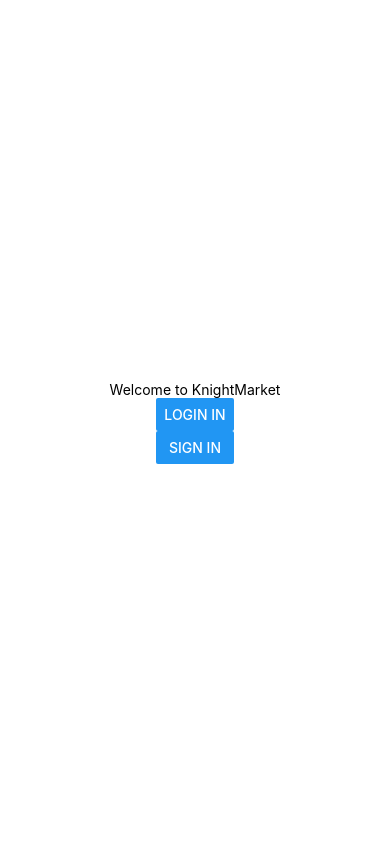
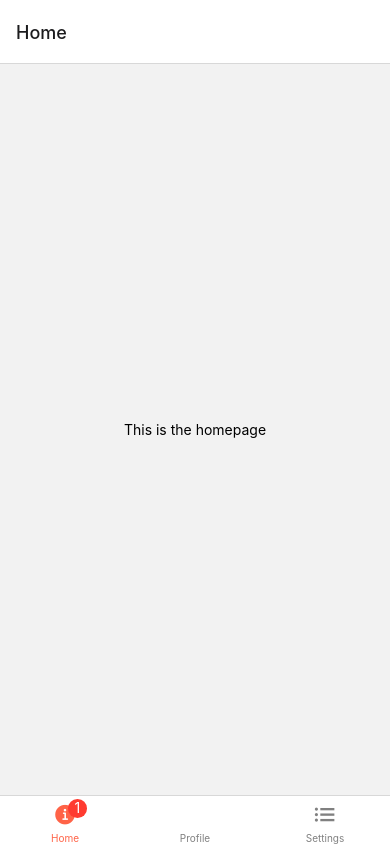
Before and after one commit to Cs262-BASSH/Client, a React Native app: screen /Home in a window 390 px wide. Built offline with nearby package versions, Linux system fonts and the light colour scheme.

Commit message:
tab features

```diff
--- a/App.js
+++ b/App.js
@@ -1,19 +1,19 @@
+// import Login from './components/Login';
+// import SignIn from './components/SignIn';
+import Tabs from './components/Tabs';
+
 import { StatusBar } from 'expo-status-bar';
-import { Button, ScrollView, StyleSheet, Text, View } from 'react-native';
+import { StyleSheet, View} from 'react-native';
+import { NavigationContainer } from '@react-navigation/native';
 
 /* sell, search, buy */
 export default function App() {
+
   return (
-    <View style={styles.container}>
-      <Text>Welcome to KnightMarket</Text>
+    <NavigationContainer>
       <StatusBar style="auto" />
-
-      {/* Login/Sign in Page */}
-      <View>
-        <Button title='Login In'></Button>
-        <Button title='Sign In'></Button>
-      </View>
-    </View>
+      <Tabs></Tabs>
+    </NavigationContainer>
   );
 }
 
--- /dev/null
+++ b/components/Homepage.js
@@ -0,0 +1,10 @@
+import * as React from 'react';
+import { Text, View } from 'react-native';
+
+export default function Homepage() {
+  return (
+    <View style={{ flex: 1, justifyContent: 'center', alignItems: 'center' }}>
+      <Text>This is the homepage</Text>
+    </View>
+  );
+}
--- /dev/null
+++ b/components/Login.js
@@ -0,0 +1,10 @@
+import React from 'react'
+import { Button, View } from 'react-native'
+
+export default function Login() {
+  return (
+    <View>
+      <Button title='Login In'></Button>
+    </View>
+  )
+}
--- /dev/null
+++ b/components/Profile.js
@@ -0,0 +1,10 @@
+import * as React from 'react';
+import { Text, View } from 'react-native';
+
+export default function Profile() {
+  return (
+    <View style={{ flex: 1, justifyContent: 'center', alignItems: 'center' }}>
+      <Text>This is the profile</Text>
+    </View>
+  );
+}
--- /dev/null
+++ b/components/Settings.js
@@ -0,0 +1,10 @@
+import React from 'react';
+import { Text, View } from 'react-native';
+
+export default function Settings() {
+  return (
+    <View style={{ flex: 1, justifyContent: 'center', alignItems: 'center' }}>
+      <Text>This is the setting</Text>
+    </View>
+  )
+}
--- /dev/null
+++ b/components/SignIn.js
@@ -0,0 +1,10 @@
+import React from 'react'
+import { Button, View } from 'react-native'
+
+export default function SignIn() {
+  return (
+    <View>
+      <Button title='Sign In'></Button>
+    </View>
+  )
+}
--- /dev/null
+++ b/components/Tabs.js
@@ -0,0 +1,43 @@
+import Homepage from './Homepage';
+import Settings from './Settings';
+import Profile from './Profile';
+
+import React from 'react';
+import Ionicons from 'react-native-vector-icons/Ionicons';
+import { createBottomTabNavigator } from '@react-navigation/bottom-tabs';
+
+/* This is where the tabs are added */
+
+const Tab = createBottomTabNavigator();
+
+export default function Tabs() {
+
+  return (
+    <Tab.Navigator
+    screenOptions={({ route }) => ({
+      tabBarIcon: ({ focused, color, size }) => {
+        let iconName;
+
+        /* Needs to be Rework: ios-list-box is not a valid icon name */
+        if (route.name === 'Home') {
+          iconName = focused
+            ? 'ios-information-circle'
+            : 'ios-information-circle-outline';
+        } else if (route.name === 'Settings') {
+          iconName = focused ? 'ios-list-box' : 'ios-list';
+        }
+
+        return <Ionicons name={iconName} size={size} color={color} />;
+      },
+      tabBarActiveTintColor: 'tomato',
+      tabBarInactiveTintColor: 'gray',
+    })}
+    >
+      {/* List of tabs */}
+      <Tab.Screen name="Home" component={Homepage} options={{ tabBarBadge: 1 }} />
+      {/* Profile does not have an icon yet */}
+      <Tab.Screen name="Profile" component={Profile} />
+      <Tab.Screen name="Settings" component={Settings} />
+    </Tab.Navigator>
+  )
+}
--- a/package.json
+++ b/package.json
@@ -10,11 +10,16 @@
     "eject": "expo eject"
   },
   "dependencies": {
+    "@react-navigation/bottom-tabs": "^6.4.0",
+    "@react-navigation/native": "^6.0.13",
+    "@react-navigation/native-stack": "^6.9.0",
     "expo": "~45.0.0",
     "expo-status-bar": "~1.3.0",
     "react": "17.0.2",
     "react-dom": "17.0.2",
     "react-native": "0.68.2",
+    "react-native-safe-area-context": "4.2.4",
+    "react-native-screens": "~3.11.1",
     "react-native-web": "0.17.7"
   },
   "devDependencies": {
```
Also changed, not shown: 1 other file (tests, documents, lock files or other folders).
